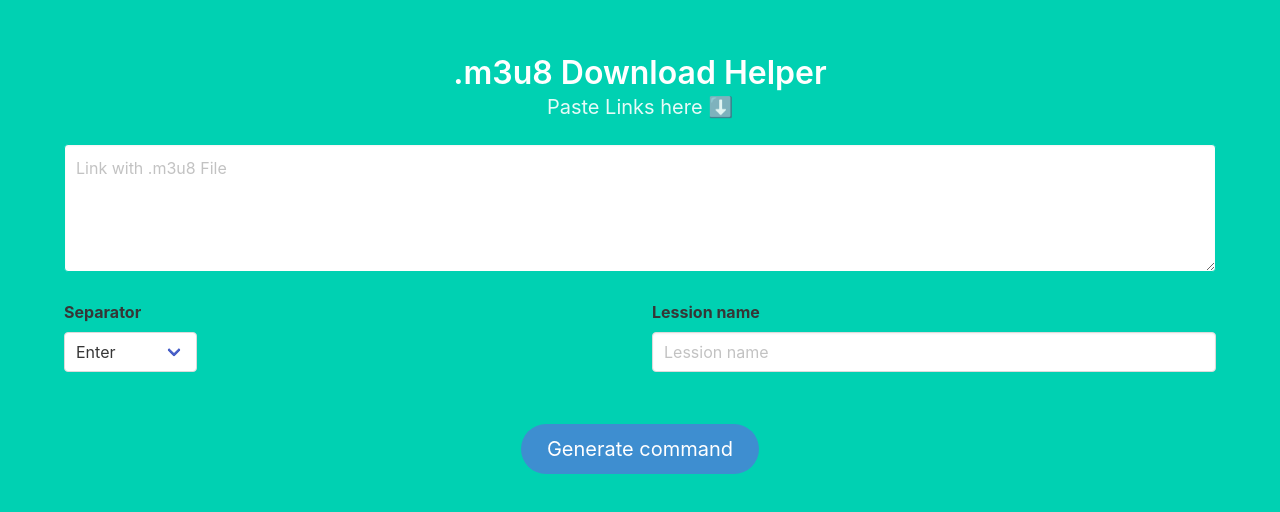
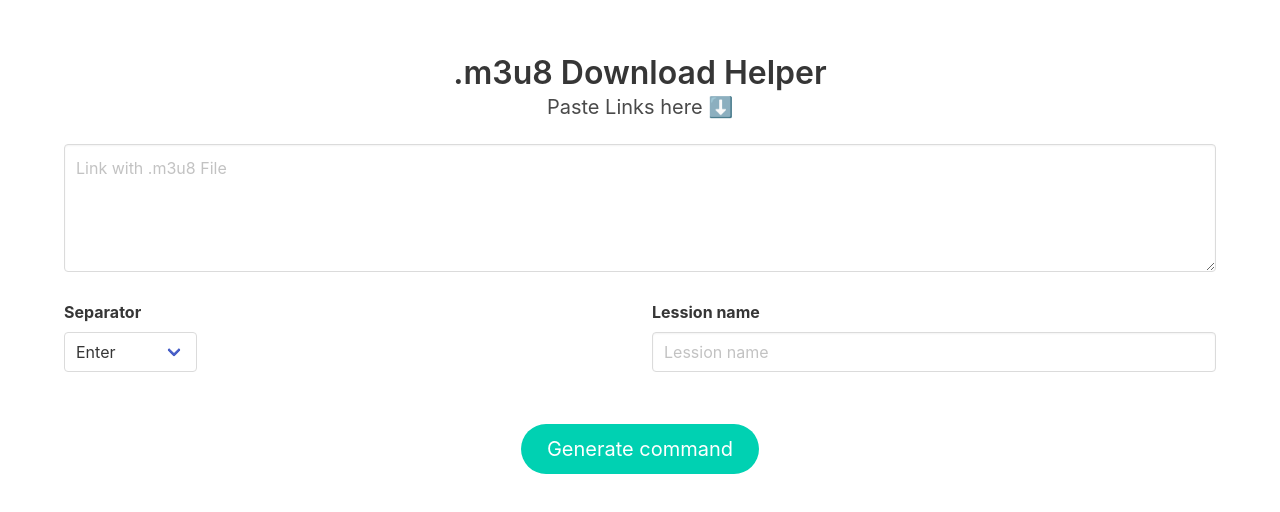
Before and after one commit to gerasem/m3u8-download-helper, a Vue app: page / in a window 1280 px wide. Shown: the part 136-648 px from the top of the page. Built offline with nearby package versions, Linux system fonts and the light colour scheme.

Commit message:
colors changed

```diff
--- a/src/App.vue
+++ b/src/App.vue
@@ -1,6 +1,6 @@
 <script setup>
 import { ref } from "vue";
-const textarea = ref("")
+const textarea = ref("");
 const error = ref("");
 const separator = ref("\n");
 const lession = ref("");
@@ -11,16 +11,18 @@ const separatorList = [
   { name: "Semicolon", value: ";" },
 ];
 function generate() {
-  if (error.value) {
-    setTimeout(() => {
+  setTimeout(() => {
+    if (error.value) {
       error.value = "";
-    }, 2000);
-  }
+    }
+  }, 2000);
   if (!textarea.value) {
     error.value = "Textarea is empty";
+    return
   }
   if (!textarea.value.includes("http") && !textarea.value.includes(".m3u8")) {
     error.value = "No .m3u8 link found";
+    return
   }
   const links = textarea.value.split(separator.value);
   console.log(links);
@@ -32,7 +34,6 @@ function generate() {
       }-${i + 1}.mp4";`;
     }
   }
-  console.log(result);
   if (result) {
     const el = document.createElement("textarea");
     el.value = result;
@@ -50,7 +51,7 @@ function generate() {
 </script>
 
 <template>
-  <section class="hero is-primary is-fullheight">
+  <section class="hero is-fullheight">
     <div class="hero-body">
       <div class="container has-text-centered">
         <div
@@ -65,7 +66,7 @@ function generate() {
         </div>
         <div
           v-if="success"
-          class="notification is-info"
+          class="notification is-primary"
         >
           <button
             @click="success = ''"
@@ -76,7 +77,7 @@ function generate() {
         <p class="title">.m3u8 Download Helper</p>
         <p class="subtitle">Paste Links here ⬇️</p>
         <textarea
-          class="textarea is-primary"
+          class="textarea"
           v-model="textarea"
           placeholder="Link with .m3u8 File"
         ></textarea>
@@ -111,7 +112,7 @@ function generate() {
           </div>
         </div>
         <button
-          class="mt-4 button is-info is-rounded is-medium"
+          class="mt-4 button is-primary is-rounded is-medium"
           @click="generate"
         >
           Generate command
```
